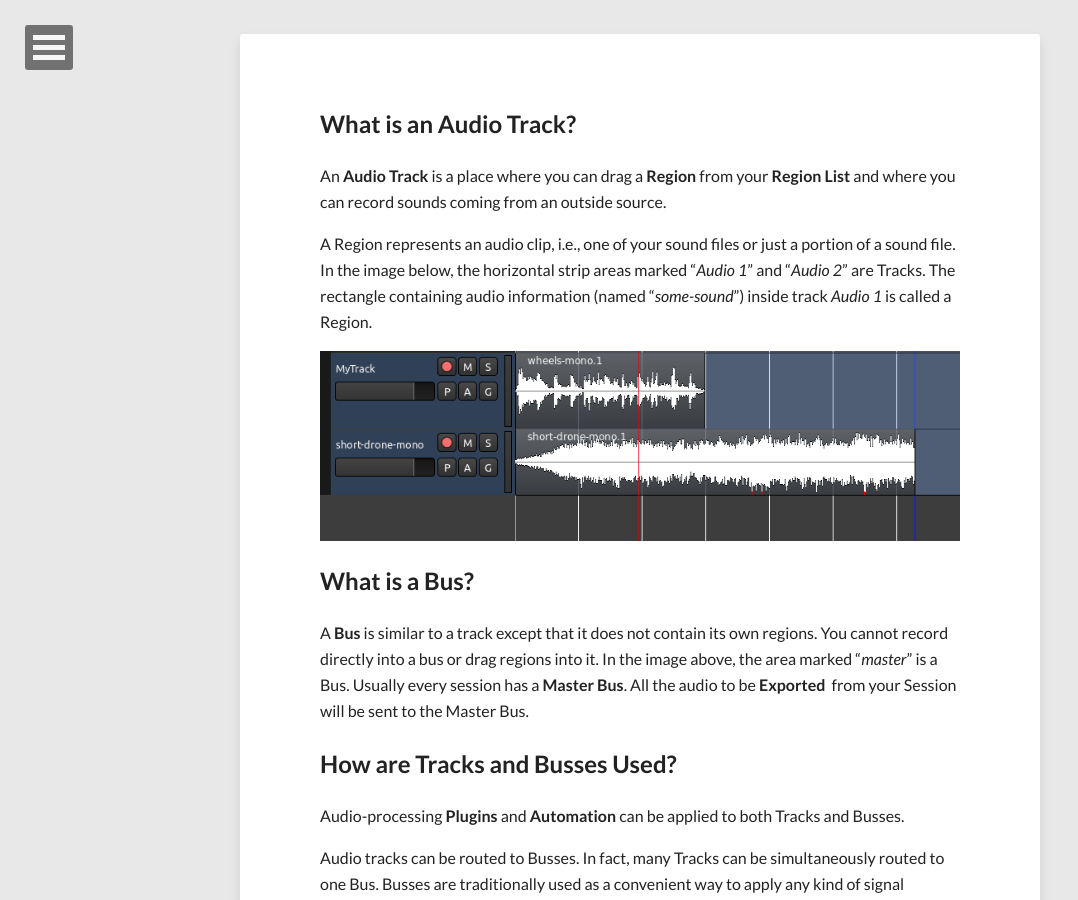
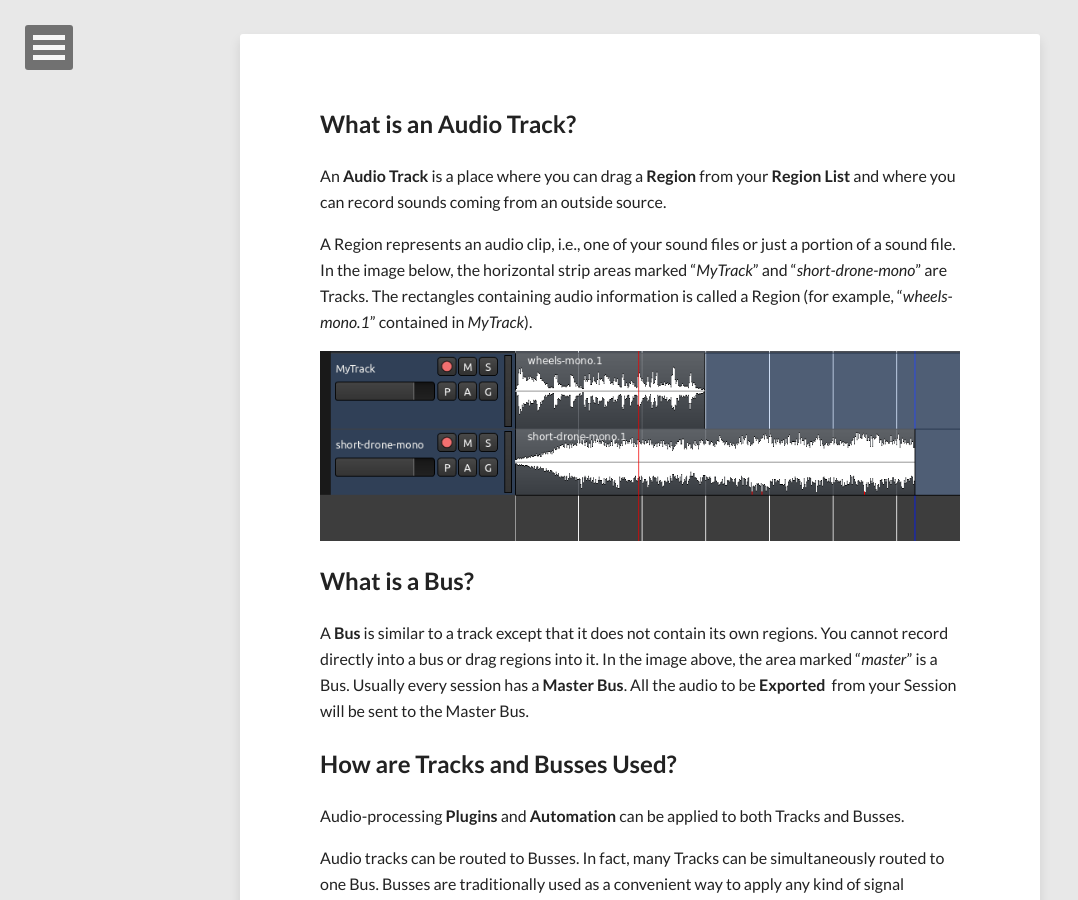
Before and after one commit to brunoruviaro/ardour4-tutorial, a Jekyll site: the page built from _posts/2014-09-23-creating-a-track-or-bus.md, in a window 1280 px wide and 900 px high, scrolled down 416 px. Shown: the whole window, without its empty margins (0-1078 px from the left). Built offline with Jekyll 4.4.1, drawn with Linux system fonts in a browser that asks for light colours; nearby versions of some CDN libraries.

Commit message:
update wording to match screenshot

```diff
--- a/_posts/2014-09-23-creating-a-track-or-bus.md
+++ b/_posts/2014-09-23-creating-a-track-or-bus.md
@@ -19,9 +19,8 @@ outside source.
 
 A Region represents an audio clip, i.e., one of your
 sound files or just a portion of a sound file. In the image below, the
-horizontal strip areas marked "*Audio 1*" and "*Audio 2*" are Tracks.
-The rectangle containing audio information (named "*some-sound*") inside
-track *Audio 1* is called a Region.
+horizontal strip areas marked "*MyTrack*" and "*short-drone-mono*" are Tracks.
+The rectangles containing audio information is called a Region (for example, "*wheels-mono.1*" contained in *MyTrack*).
 
 ![Tracks]({{ site.url }}/images/Ardour4_Tracks.png)
 
```
